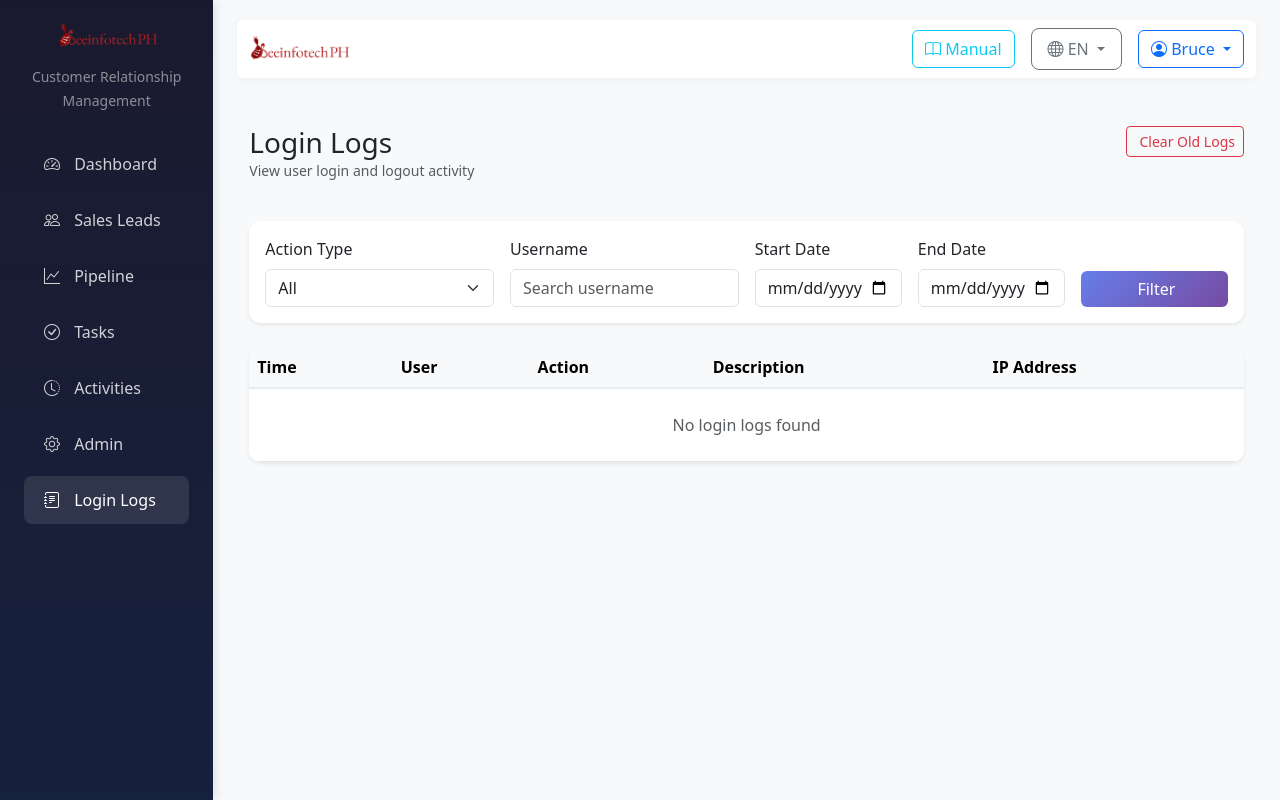
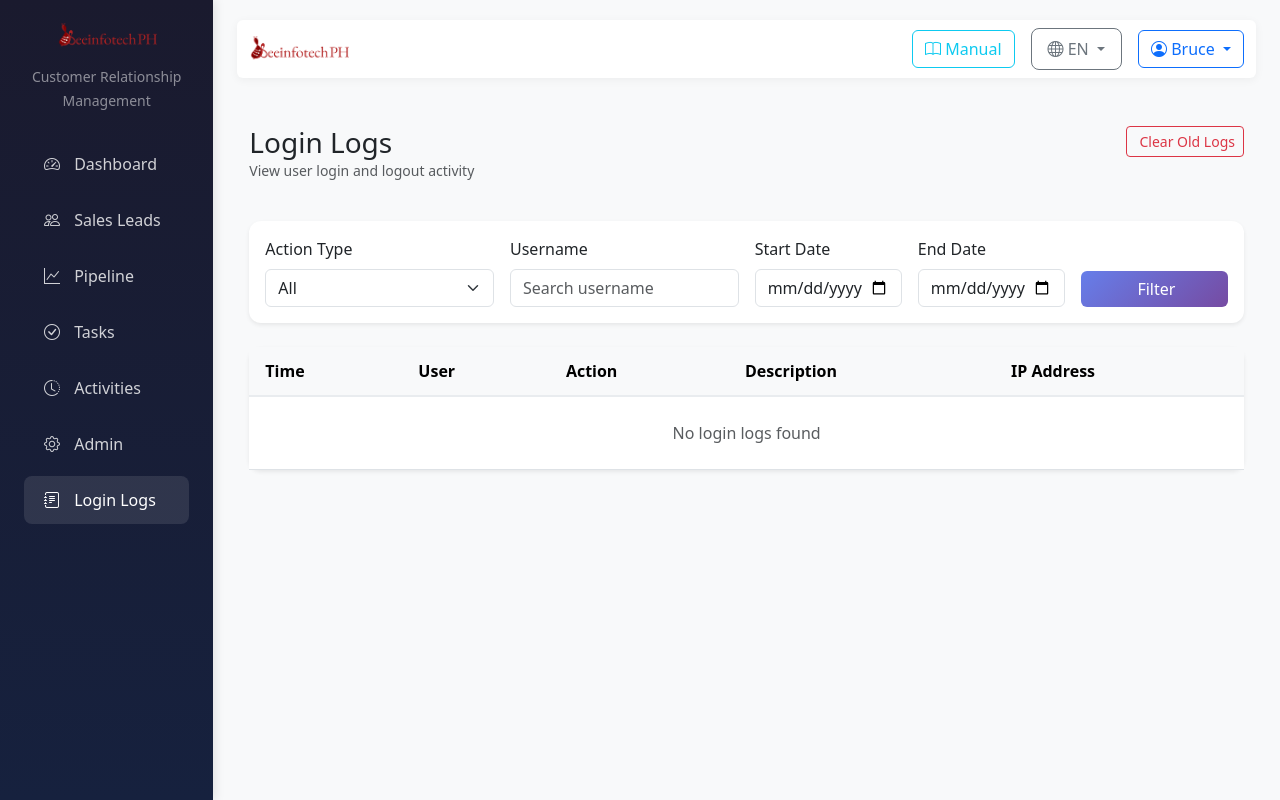
Before and after one commit to zhangbin-python/BITCRM, a Flask app: page /admin/login-logs in a window 1280 px wide. Run offline with Flask 3, Linux system fonts and the light colour scheme; a user stored in the database is signed in; data that the repository does not hold is empty; some libraries are stand-ins or nearby versions.

Commit message:
fix: add horizontal scrolling for admin tables (users, login_logs)

```diff
--- a/templates/admin/login_logs.html
+++ b/templates/admin/login_logs.html
@@ -1,6 +1,23 @@
 {% extends "base.html" %}
 
 {% block title %}{{ _('Login Logs') }} - BITCRM{% endblock %}
+
+{% block extra_css %}
+<style>
+.admin-table-container {
+    overflow-x: auto;
+    -webkit-overflow-scrolling: touch;
+}
+.admin-table-container table {
+    min-width: 800px;
+}
+.admin-table-container table th,
+.admin-table-container table td {
+    white-space: nowrap;
+    padding: 12px 16px;
+}
+</style>
+{% endblock %}
 
 {% block content %}
 <div class="container-fluid py-4">
@@ -60,7 +77,7 @@
     <!-- Logs Table -->
     <div class="card shadow-sm">
         <div class="card-body p-0">
-            <div class="table-responsive">
+            <div class="admin-table-container">
                 <table class="table table-hover mb-0">
                     <thead class="table-light">
                         <tr>
```
Also changed, not shown: templates/admin/users.html (+18 -1 lines).
